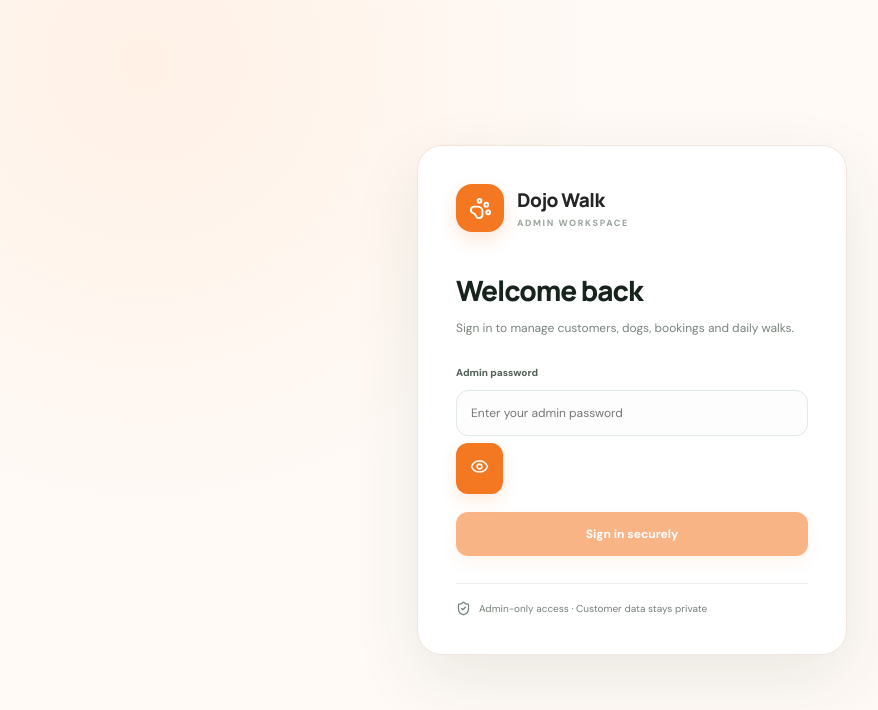
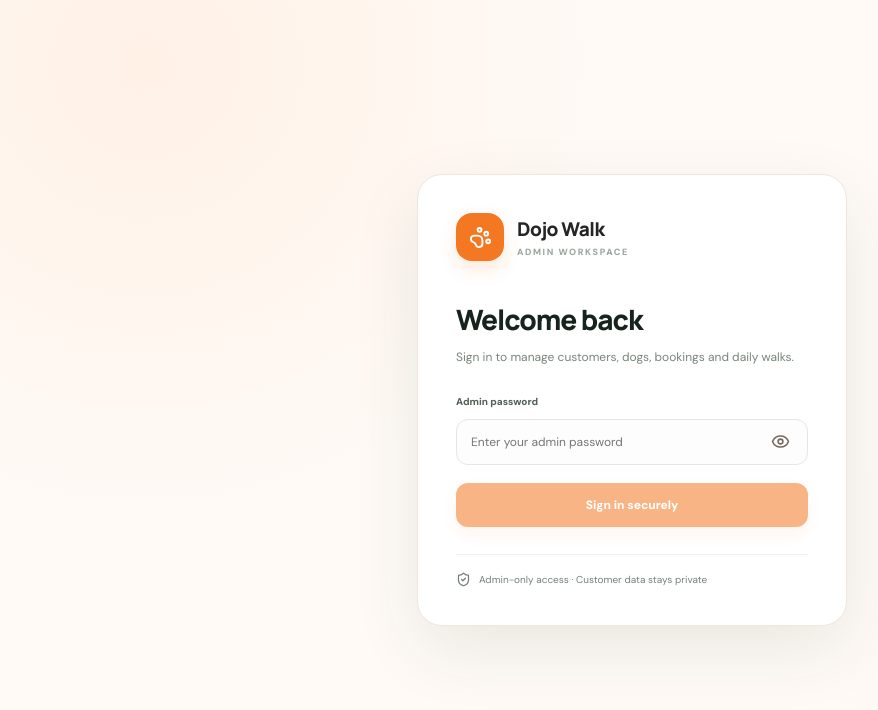
Before and after one commit to DOJOWALK/dojo-walk-admin, a Next.js app: page /login in a window 1280 px wide. Shown: the top 710 px of the page, without its empty margins (8-886 px from the left). Built offline with nearby package versions, Linux system fonts and the light colour scheme.

Commit message:
Align password visibility toggle and enlarge tap target

```diff
--- a/src/app/login/login.css
+++ b/src/app/login/login.css
@@ -1,5 +1,7 @@
 .login-wrap{min-height:100vh;display:grid;place-items:center;padding:24px;background:radial-gradient(circle at 12% 8%,#fff1e6 0,transparent 34%),radial-gradient(circle at 90% 90%,#fff8f2 0,transparent 28%),#fffaf6;font-family:'DM Sans',Arial,sans-serif}
 .login-card{width:min(100%,430px);background:#fff;border:1px solid #f1e5dc;border-radius:25px;padding:38px;box-shadow:0 24px 70px rgba(25,55,38,.09)}
 .login-brand{display:flex;align-items:center;gap:13px;margin-bottom:39px}.login-mark{width:48px;height:48px;display:grid;place-items:center;border-radius:16px;background:#f47721;color:#fff;box-shadow:0 8px 18px #f477212b}.login-title{font:800 19px Manrope;letter-spacing:-.5px}.login-sub{color:#9aa69d;font-size:9px;letter-spacing:1.6px;margin-top:4px;font-weight:800}
-.login-heading{font:800 28px Manrope;letter-spacing:-1px;color:#17231d}.login-copy{color:#77847b;font-size:12px;line-height:1.7;margin:9px 0 27px}.login-form{display:grid;gap:11px}.login-form label{font-size:10px;font-weight:800;color:#526057}.login-form input{width:100%;border:1px solid #e0e9e2;border-radius:12px;padding:14px 14px;outline:none;background:#fcfdfc;font-size:12px;color:#17231d;transition:.18s}.login-form input:focus{border-color:#f47721;background:#fff;box-shadow:0 0 0 3px #fff1e6}.login-form button{border:0;border-radius:12px;background:#f47721;color:#fff;padding:14px;font-size:12px;font-weight:800;cursor:pointer;margin-top:7px;box-shadow:0 7px 16px #f4772124;transition:.18s}.login-form button:hover{background:#d95d0b;transform:translateY(-1px)}.login-form button:disabled{opacity:.55;cursor:not-allowed;transform:none}.login-error{color:#b42318;font-size:11px;margin:0}.login-security{display:flex;align-items:center;gap:8px;color:#758078;font-size:10px;margin-top:27px;padding-top:17px;border-top:1px solid #edf1ed}
+.login-heading{font:800 28px Manrope;letter-spacing:-1px;color:#17231d}.login-copy{color:#77847b;font-size:12px;line-height:1.7;margin:9px 0 27px}.login-form{display:grid;gap:11px}.login-form label{font-size:10px;font-weight:800;color:#526057}.login-form input{width:100%;border:1px solid #e0e9e2;border-radius:12px;padding:14px 48px 14px 14px;outline:none;background:#fcfdfc;font-size:12px;color:#17231d;transition:.18s}.login-form input:focus{border-color:#f47721;background:#fff;box-shadow:0 0 0 3px #fff1e6}
+.password-field{position:relative;width:100%}.password-field input{padding-right:54px}.login-form .password-toggle{position:absolute;right:6px;top:50%;transform:translateY(-50%);width:44px;height:44px;min-width:44px;margin:0;padding:0;display:grid;place-items:center;border:0;border-radius:10px;background:transparent;color:#75685f;box-shadow:none;cursor:pointer;transition:background .15s,color .15s}.login-form .password-toggle:hover{background:#fff1e6;color:#d95d0b;transform:translateY(-50%)}.login-form .password-toggle:focus-visible{outline:2px solid #f47721;outline-offset:1px}.login-form .password-toggle:active{background:#ffe5d2}
+.login-form>button[type=submit]{border:0;border-radius:12px;background:#f47721;color:#fff;padding:14px;font-size:12px;font-weight:800;cursor:pointer;margin-top:7px;box-shadow:0 7px 16px #f4772124;transition:.18s}.login-form>button[type=submit]:hover{background:#d95d0b;transform:translateY(-1px)}.login-form>button[type=submit]:disabled{opacity:.55;cursor:not-allowed;transform:none}.login-error{color:#b42318;font-size:11px;margin:0}.login-security{display:flex;align-items:center;gap:8px;color:#758078;font-size:10px;margin-top:27px;padding-top:17px;border-top:1px solid #edf1ed}
 @media(max-width:480px){.login-wrap{padding:16px}.login-card{padding:27px 23px;border-radius:21px}.login-brand{margin-bottom:31px}}
```
